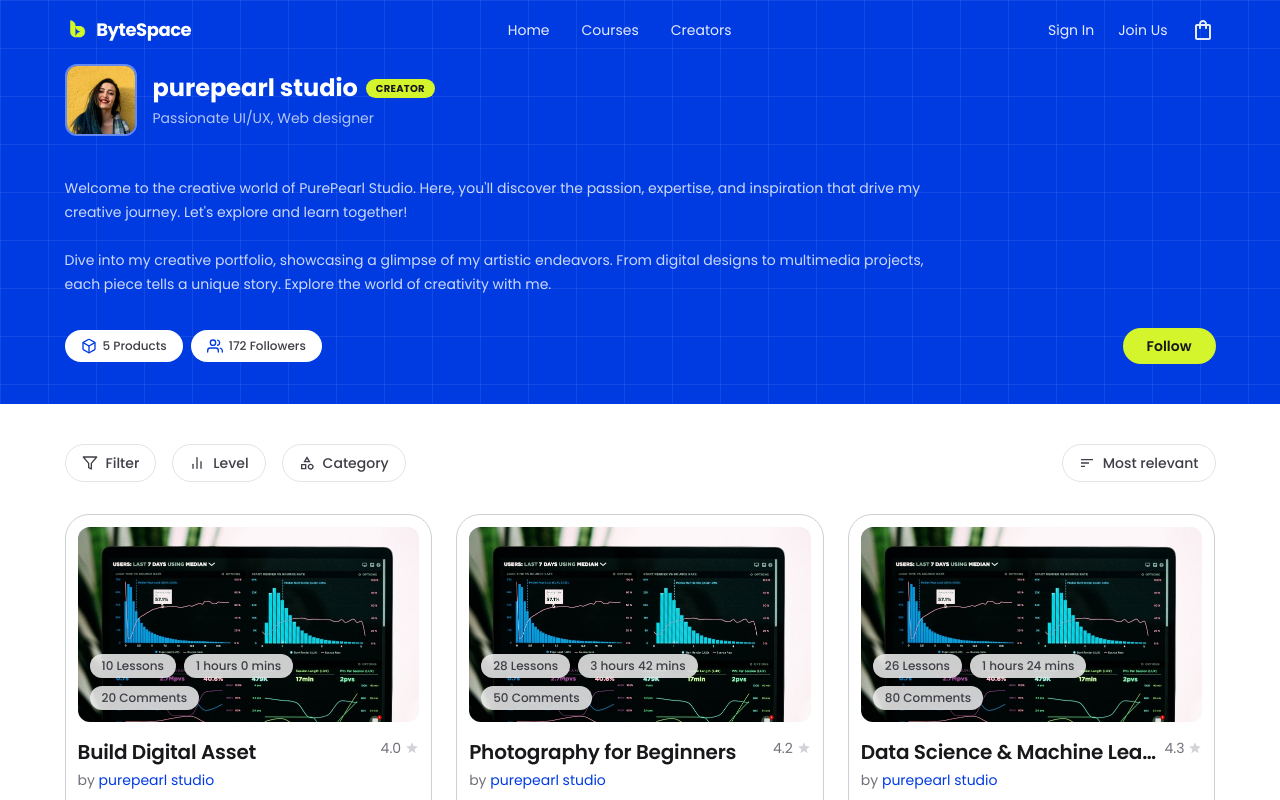
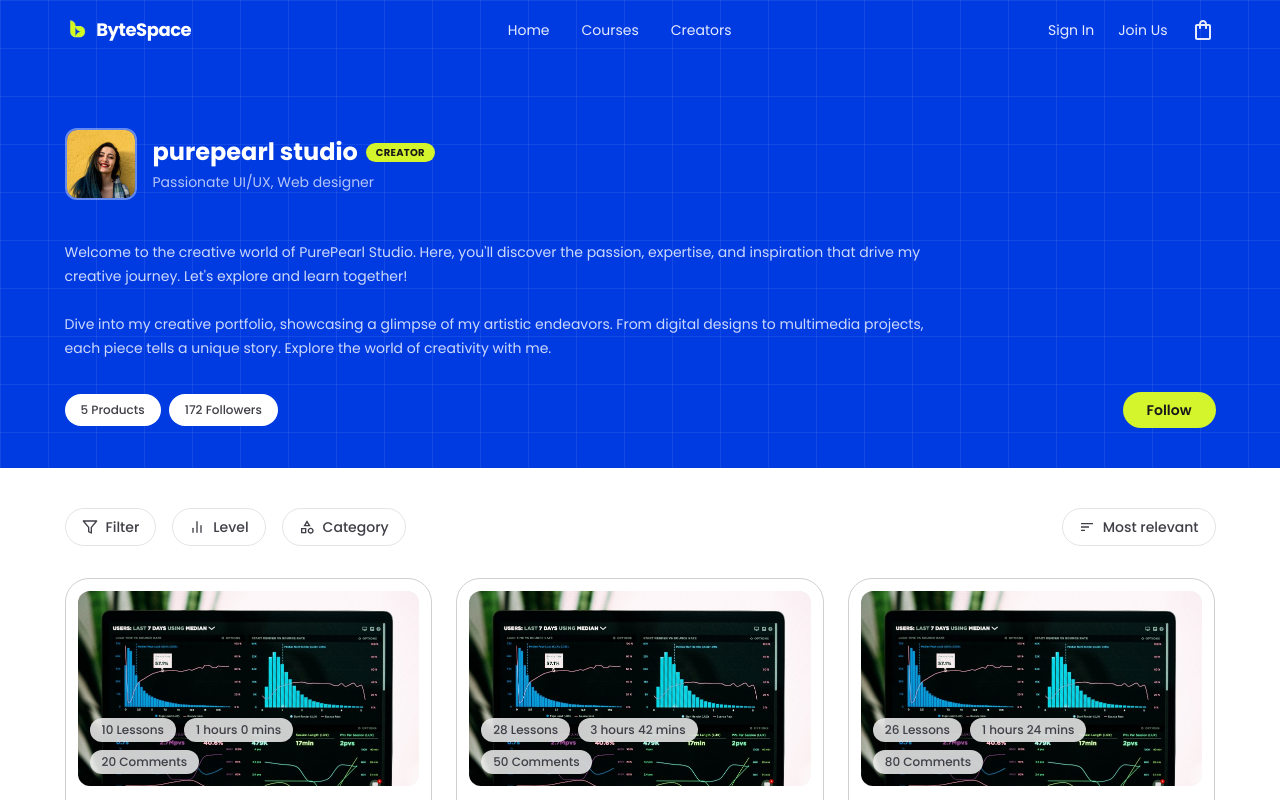
Before and after one commit to mdsujon-dev/ByteSpace, a Next.js app: page /creators in a window 1280 px wide. Shown: the top 800 px of the page. Built offline with nearby package versions, Linux system fonts and the light colour scheme; what @ant-design/nextjs-registry would draw is missing.

Commit message:
feat: add CreatorHero component

```diff
--- a/src/components/creators/CreatorHero.tsx
+++ b/src/components/creators/CreatorHero.tsx
@@ -25,7 +25,7 @@ export function CreatorHero({
 }: CreatorHeroProps) {
   return (
     <section
-      className="bg-brand-blue pt-28 pb-10 lg:pt-16"
+      className="bg-brand-blue pt-28 pb-10 lg:pt-32"
       style={gridBackgroundStyle}
     >
       <Container>
@@ -62,11 +62,9 @@ export function CreatorHero({
           <div className="flex items-center justify-between mt-2">
             <div className="flex flex-wrap items-center gap-2">
               <span className="flex items-center gap-1.5 rounded-full bg-white px-4 py-2 text-xs font-medium text-zinc-700">
-                <FiBox className="h-4 w-4 text-brand-blue" />
                 {productCount} Products
               </span>
               <span className="flex items-center gap-1.5 rounded-full bg-white px-4 py-2 text-xs font-medium text-zinc-700">
-                <FiUsers className="h-4 w-4 text-brand-blue" />
                 {followers} Followers
               </span>
             </div>
```
